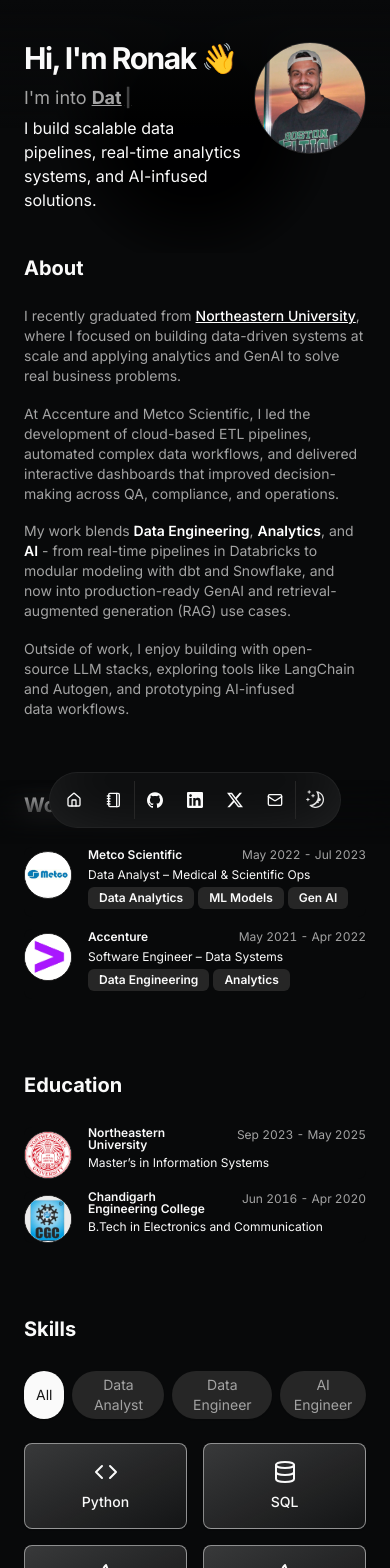
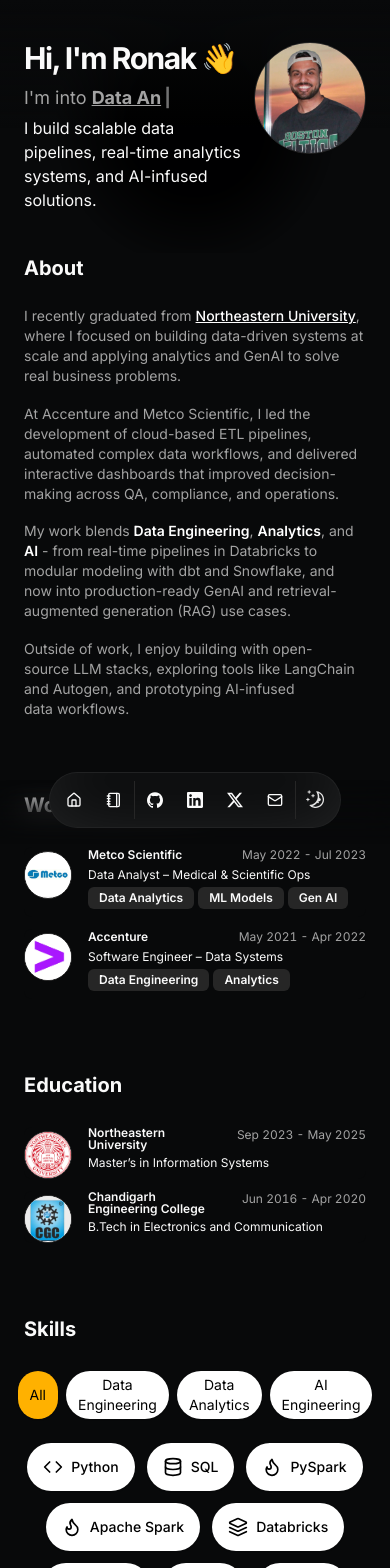
Before and after one commit to Ronakmishra/portfolio, a Next.js app: page / in a window 390 px wide. Shown: the top 1568 px of the page. Built offline with nearby package versions, Linux system fonts and the light colour scheme.

Commit message:
style: revamp skills tiles

```diff
--- a/src/components/skills-grid.tsx
+++ b/src/components/skills-grid.tsx
@@ -1,15 +1,17 @@
 "use client";
 
-import { useState } from "react";
+import { useState, type CSSProperties } from "react";
 import { SKILLS, type Role } from "@/data/skills";
 import { cn } from "@/lib/utils";
 
 const ROLE_TABS: readonly (Role | "All")[] = [
   "All",
-  "Data Analyst",
-  "Data Engineer",
-  "AI Engineer",
+  "Data Engineering",
+  "Data Analytics",
+  "AI Engineering",
 ] as const;
+
+const HIGHLIGHT_COLOR = "#FFB100";
 
 export default function SkillsGrid() {
   const [role, setRole] = useState<(typeof ROLE_TABS)[number]>("All");
@@ -24,17 +26,18 @@ export default function SkillsGrid() {
             onClick={() => setRole(r)}
             aria-pressed={role === r}
             className={cn(
-              "px-3 py-1 rounded-full text-sm shadow-sm transition-colors focus-visible:outline-none focus-visible:ring-2 focus-visible:ring-ring",
+              "rounded-full px-3 py-1 text-sm shadow-sm transition-colors focus-visible:outline-none focus-visible:ring-2 focus-visible:ring-[var(--highlight)]",
               role === r
-                ? "bg-primary text-primary-foreground"
-                : "bg-muted text-muted-foreground hover:bg-muted/80"
+                ? "bg-[var(--highlight)] text-black"
+                : "bg-black text-white hover:bg-black/80 dark:bg-white dark:text-black dark:hover:bg-white/80",
             )}
+            style={{ "--highlight": HIGHLIGHT_COLOR } as CSSProperties}
           >
             {r}
           </button>
         ))}
       </div>
-      <div className="grid grid-cols-2 sm:grid-cols-3 lg:grid-cols-4 gap-4">
+      <div className="flex flex-wrap justify-center gap-3">
         {SKILLS.map((skill) => {
           const active = role === "All" || skill.roles.includes(role as Role);
           return (
@@ -42,15 +45,31 @@ export default function SkillsGrid() {
               key={skill.id}
               tabIndex={0}
               className={cn(
-                "flex flex-col items-center justify-center gap-2 rounded-lg p-4 text-sm font-medium transition-transform focus-visible:outline-none focus-visible:ring-2 focus-visible:ring-ring",
-                "hover:scale-105",
-                active
-                  ? "bg-gradient-to-br from-primary/20 to-primary/5 border border-primary/50 shadow-sm"
-                  : "border border-muted bg-muted text-muted-foreground opacity-60"
+                "flex h-12 items-center gap-2 rounded-full px-4 text-sm font-medium transition-transform focus-visible:outline-none focus-visible:ring-2 focus-visible:ring-[var(--highlight)]",
+                "hover:scale-105 shadow-sm",
+                "bg-black text-white dark:bg-white dark:text-black",
               )}
+              style={{ "--highlight": HIGHLIGHT_COLOR } as CSSProperties}
             >
-              <skill.icon className="h-6 w-6" aria-hidden="true" />
-              {skill.label}
+              <skill.icon
+                className={cn(
+                  "h-5 w-5 transition-colors",
+                  role === "All"
+                    ? ""
+                    : active
+                      ? "text-[var(--highlight)]"
+                      : "text-gray-400 opacity-50",
+                )}
+                aria-hidden="true"
+              />
+              <span
+                className={cn(
+                  "transition-colors",
+                  role === "All" ? "" : active ? "" : "text-gray-400 opacity-50",
+                )}
+              >
+                {skill.label}
+              </span>
             </div>
           );
         })}
--- a/src/data/skills.ts
+++ b/src/data/skills.ts
@@ -22,7 +22,7 @@ import {
   AreaChart,
 } from "lucide-react";
 
-export type Role = "Data Analyst" | "Data Engineer" | "AI Engineer";
+export type Role = "Data Analytics" | "Data Engineering" | "AI Engineering";
 
 export interface Skill {
   id: string;
@@ -36,13 +36,13 @@ export const SKILLS: readonly Skill[] = [
   {
     id: "python",
     label: "Python",
-    roles: ["Data Analyst", "Data Engineer", "AI Engineer"],
+    roles: ["Data Analytics", "Data Engineering", "AI Engineering"],
     icon: Code,
   },
   {
     id: "sql",
     label: "SQL",
-    roles: ["Data Analyst", "Data Engineer", "AI Engineer"],
+    roles: ["Data Analytics", "Data Engineering", "AI Engineering"],
     icon: Database,
   },
 
@@ -50,31 +50,31 @@ export const SKILLS: readonly Skill[] = [
   {
     id: "pyspark",
     label: "PySpark",
-    roles: ["Data Engineer"],
+    roles: ["Data Engineering"],
     icon: Flame,
   },
   {
     id: "apache-spark",
     label: "Apache Spark",
-    roles: ["Data Engineer"],
+    roles: ["Data Engineering"],
     icon: Flame,
   },
   {
     id: "databricks",
     label: "Databricks",
-    roles: ["Data Engineer"],
+    roles: ["Data Engineering"],
     icon: Layers,
   },
   {
     id: "airflow",
     label: "Airflow",
-    roles: ["Data Engineer"],
+    roles: ["Data Engineering"],
     icon: Wind,
   },
   {
     id: "dbt",
     label: "dbt",
-    roles: ["Data Engineer"],
+    roles: ["Data Engineering"],
     icon: Box,
   },
 
@@ -82,19 +82,19 @@ export const SKILLS: readonly Skill[] = [
   {
     id: "aws",
     label: "AWS",
-    roles: ["Data Engineer"],
+    roles: ["Data Engineering"],
     icon: Cloud,
   },
   {
     id: "gcp",
     label: "GCP",
-    roles: ["Data Engineer"],
+    roles: ["Data Engineering"],
     icon: Cloud,
   },
   {
     id: "azure",
     label: "Azure",
-    roles: ["Data Engineer"],
+    roles: ["Data Engineering"],
     icon: Cloud,
   },
 
@@ -102,31 +102,31 @@ export const SKILLS: readonly Skill[] = [
   {
     id: "snowflake",
     label: "Snowflake",
-    roles: ["Data Engineer"],
+    roles: ["Data Engineering"],
     icon: Snowflake,
   },
   {
     id: "redshift",
     label: "Redshift",
-    roles: ["Data Engineer"],
+    roles: ["Data Engineering"],
     icon: Archive,
   },
   {
     id: "synapse",
     label: "Synapse",
-    roles: ["Data Engineer"],
+    roles: ["Data Engineering"],
     icon: Network,
   },
   {
     id: "delta-lake",
     label: "Delta Lake",
-    roles: ["Data Engineer"],
+    roles: ["Data Engineering"],
     icon: Triangle,
   },
   {
     id: "parquet",
     label: "Parquet",
-    roles: ["Data Engineer"],
+    roles: ["Data Engineering"],
     icon: FileText,
   },
 
@@ -134,25 +134,25 @@ export const SKILLS: readonly Skill[] = [
   {
     id: "langchain",
     label: "LangChain",
-    roles: ["AI Engineer"],
+    roles: ["AI Engineering"],
     icon: Link2,
   },
   {
     id: "rag",
     label: "RAG",
-    roles: ["AI Engineer"],
+    roles: ["AI Engineering"],
     icon: BookOpen,
   },
   {
     id: "huggingface",
     label: "HuggingFace",
-    roles: ["AI Engineer"],
+    roles: ["AI Engineering"],
     icon: Smile,
   },
   {
     id: "scikit-learn",
     label: "scikit-learn",
-    roles: ["AI Engineer"],
+    roles: ["AI Engineering"],
     icon: Brain,
   },
 
@@ -160,19 +160,19 @@ export const SKILLS: readonly Skill[] = [
   {
     id: "mysql",
     label: "MySQL",
-    roles: ["Data Analyst", "Data Engineer"],
+    roles: ["Data Analytics", "Data Engineering"],
     icon: Database,
   },
   {
     id: "postgresql",
     label: "PostgreSQL",
-    roles: ["Data Analyst", "Data Engineer"],
+    roles: ["Data Analytics", "Data Engineering"],
     icon: Database,
   },
   {
     id: "mongodb",
     label: "MongoDB",
-    roles: ["Data Analyst", "Data Engineer"],
+    roles: ["Data Analytics", "Data Engineering"],
     icon: Leaf,
   },
 
@@ -180,19 +180,19 @@ export const SKILLS: readonly Skill[] = [
   {
     id: "power-bi",
     label: "Power BI",
-    roles: ["Data Analyst"],
+    roles: ["Data Analytics"],
     icon: BarChart3,
   },
   {
     id: "tableau",
     label: "Tableau",
-    roles: ["Data Analyst"],
+    roles: ["Data Analytics"],
     icon: TableIcon,
   },
   {
     id: "quicksight",
     label: "QuickSight",
-    roles: ["Data Analyst"],
+    roles: ["Data Analytics"],
     icon: AreaChart,
   },
 ] as const;
```
